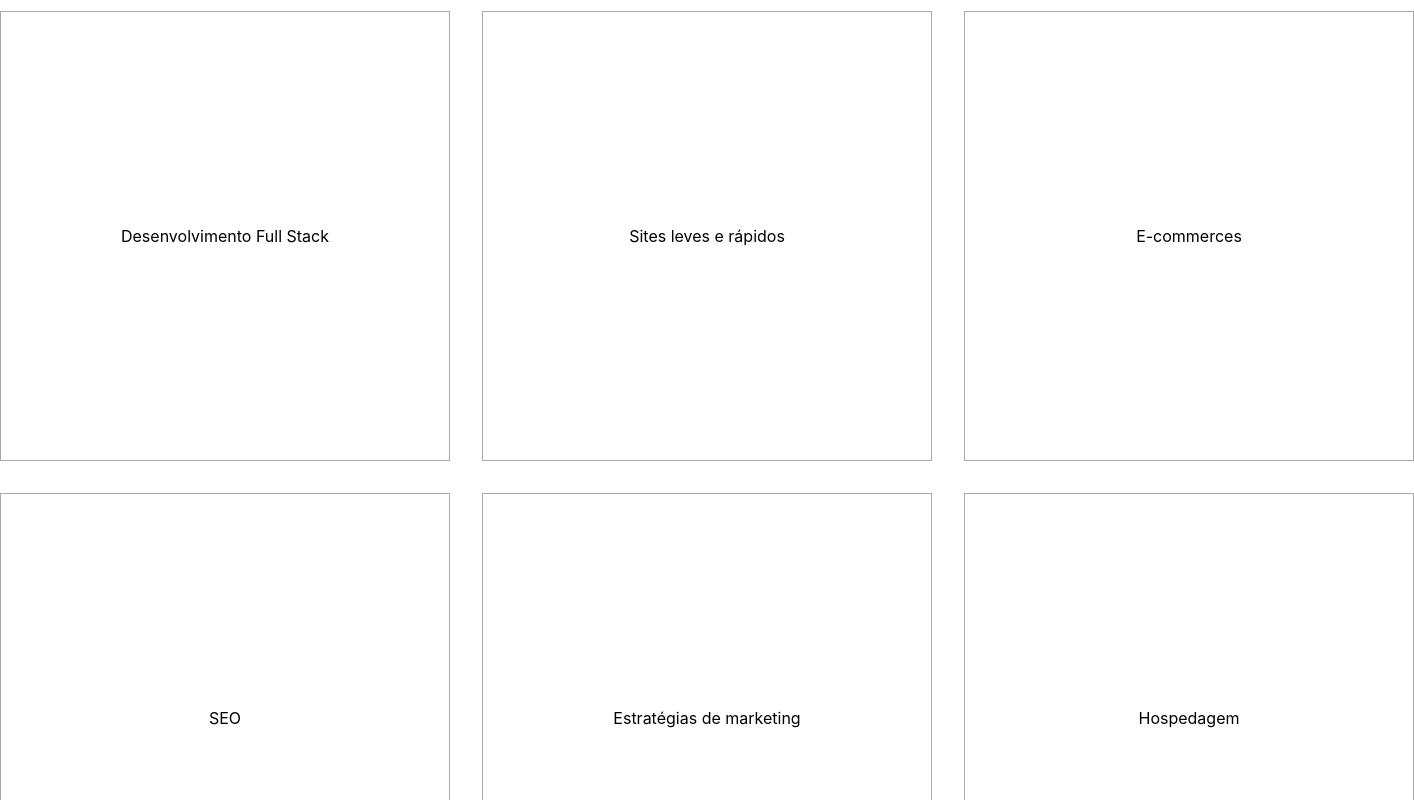
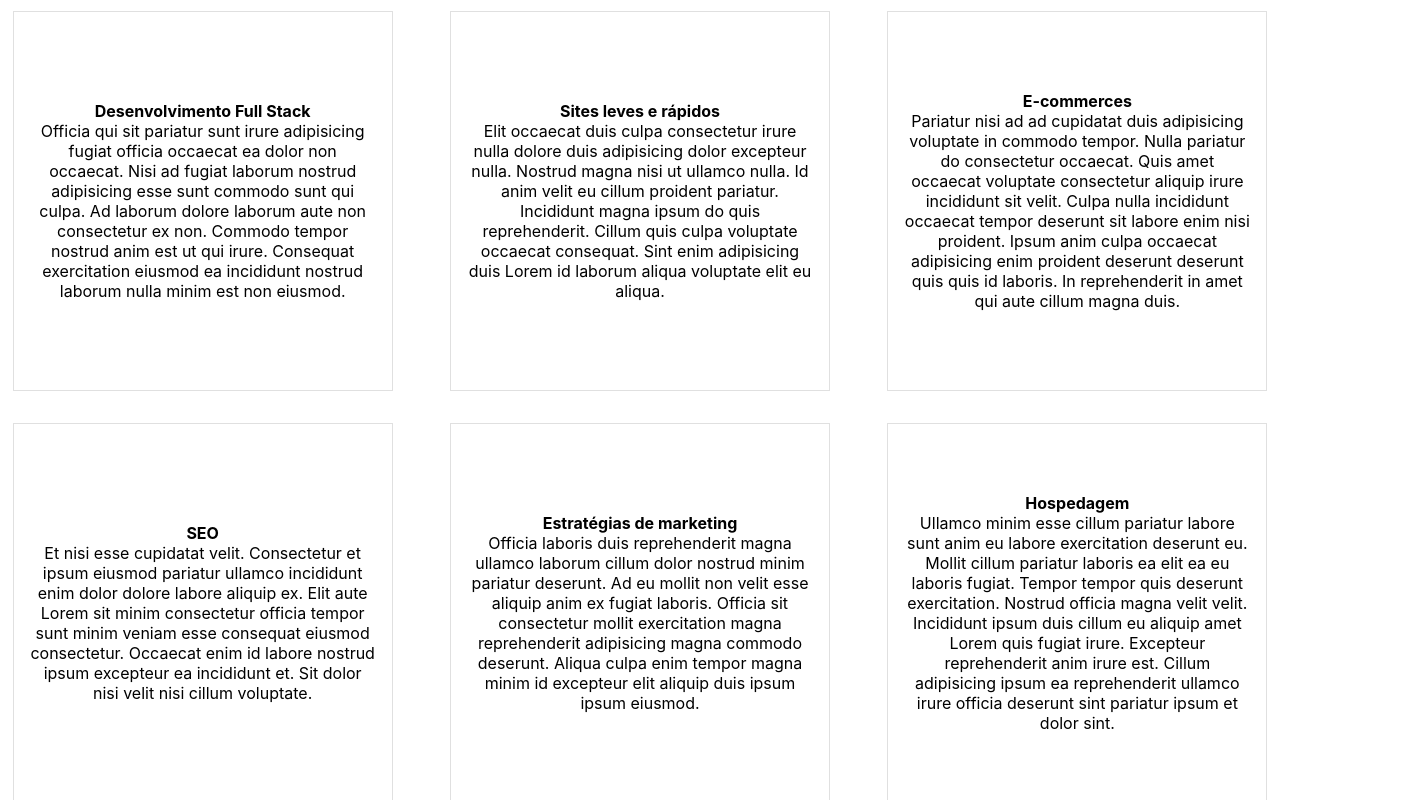
Before and after one commit to dcarvallho/agency-dev, a Next.js app: page / in a window 1280 px wide. Shown: the part 780-1580 px from the top of the page, 1414 px wide, since content can reach past the window. Built offline with nearby package versions, Linux system fonts and the light colour scheme.

Commit message:
chore: adjusts in constans text and grid layoud

```diff
--- a/components/services/index.js
+++ b/components/services/index.js
@@ -8,7 +8,10 @@ const Services = () => {
         <h1>O que fazemos?</h1>
         <div className={style.servicesCards}>
             {SERVICES_TYPE.map((types, index) => (
-              <div key={index} className={style.servicesStyleCards}>{types.title}</div>
+              <div className={style.servicesStyleCards}>
+                <div key={index}>{types.title}</div>
+                <div key={index}>{types.description}</div>
+              </div>
             ))}
         </div>
     </div>
--- a/components/services/style.module.scss
+++ b/components/services/style.module.scss
@@ -5,15 +5,22 @@
         gap: 2rem;
     }
     &StyleCards {
-        border: 1px solid rgb(170, 168, 168);
-        height: 450px;
-        width: 450px;
+        border: 1px solid rgb(224, 224, 224);
+        height: 380px;
+        width: 380px;
         margin: auto;
         text-align: center;
         display: flex;
+        flex-flow: column wrap;
         align-items: center;
         justify-content: center;
+        padding: 1rem;
+
+        > div:first-child {
+            font-weight: bold;
+        }
     }
+
     h1 {
         text-align: center;
     }
--- a/constants/index.js
+++ b/constants/index.js
@@ -1,13 +1,17 @@
 export const TITLES = {
-    title: 'Nós desenvolvemos',
-    subtitle: 'Poderosas Experiências'
-}
+  title: "Nós desenvolvemos",
+  subtitle: "Poderosas Experiências",
+};
 
 export const SERVICES_TYPE = [
-    {title: 'Desenvolvimento Full Stack', description: 'lorem ipsum'},
-    {title: 'Sites leves e rápidos', description: 'lorem ipsum'},
-    {title: 'E-commerces', description: 'lorem ipsum'},
-    {title: 'SEO', description: 'lorem ipsum'},
-    {title: 'Estratégias de marketing', description: 'lorem ipsum'},
-    {title: 'Hospedagem', description: 'lorem ipsum'},
-]
+  { title: "Desenvolvimento Full Stack", description: "Officia qui sit pariatur sunt irure adipisicing fugiat officia occaecat ea dolor non occaecat. Nisi ad fugiat laborum nostrud adipisicing esse sunt commodo sunt qui culpa. Ad laborum dolore laborum aute non consectetur ex non. Commodo tempor nostrud anim est ut qui irure. Consequat exercitation eiusmod ea incididunt nostrud laborum nulla minim est non eiusmod." },
+  { title: "Sites leves e rápidos", description: "Elit occaecat duis culpa consectetur irure nulla dolore duis adipisicing dolor excepteur nulla. Nostrud magna nisi ut ullamco nulla. Id anim velit eu cillum proident pariatur. Incididunt magna ipsum do quis reprehenderit. Cillum quis culpa voluptate occaecat consequat. Sint enim adipisicing duis Lorem id laborum aliqua voluptate elit eu aliqua." },
+  { title: "E-commerces", description: "Pariatur nisi ad ad cupidatat duis adipisicing voluptate in commodo tempor. Nulla pariatur do consectetur occaecat. Quis amet occaecat voluptate consectetur aliquip irure incididunt sit velit. Culpa nulla incididunt occaecat tempor deserunt sit labore enim nisi proident. Ipsum anim culpa occaecat adipisicing enim proident deserunt deserunt quis quis id laboris. In reprehenderit in amet qui aute cillum magna duis." },
+  { title: "SEO", description: "Et nisi esse cupidatat velit. Consectetur et ipsum eiusmod pariatur ullamco incididunt enim dolor dolore labore aliquip ex. Elit aute Lorem sit minim consectetur officia tempor sunt minim veniam esse consequat eiusmod consectetur. Occaecat enim id labore nostrud ipsum excepteur ea incididunt et. Sit dolor nisi velit nisi cillum voluptate." },
+  {
+    title: "Estratégias de marketing",
+    description:
+      "Officia laboris duis reprehenderit magna ullamco laborum cillum dolor nostrud minim pariatur deserunt. Ad eu mollit non velit esse aliquip anim ex fugiat laboris. Officia sit consectetur mollit exercitation magna reprehenderit adipisicing magna commodo deserunt. Aliqua culpa enim tempor magna minim id excepteur elit aliquip duis ipsum ipsum eiusmod.",
+  },
+  { title: "Hospedagem", description: "Ullamco minim esse cillum pariatur labore sunt anim eu labore exercitation deserunt eu. Mollit cillum pariatur laboris ea elit ea eu laboris fugiat. Tempor tempor quis deserunt exercitation. Nostrud officia magna velit velit. Incididunt ipsum duis cillum eu aliquip amet Lorem quis fugiat irure. Excepteur reprehenderit anim irure est. Cillum adipisicing ipsum ea reprehenderit ullamco irure officia deserunt sint pariatur ipsum et dolor sint." },
+];
```
